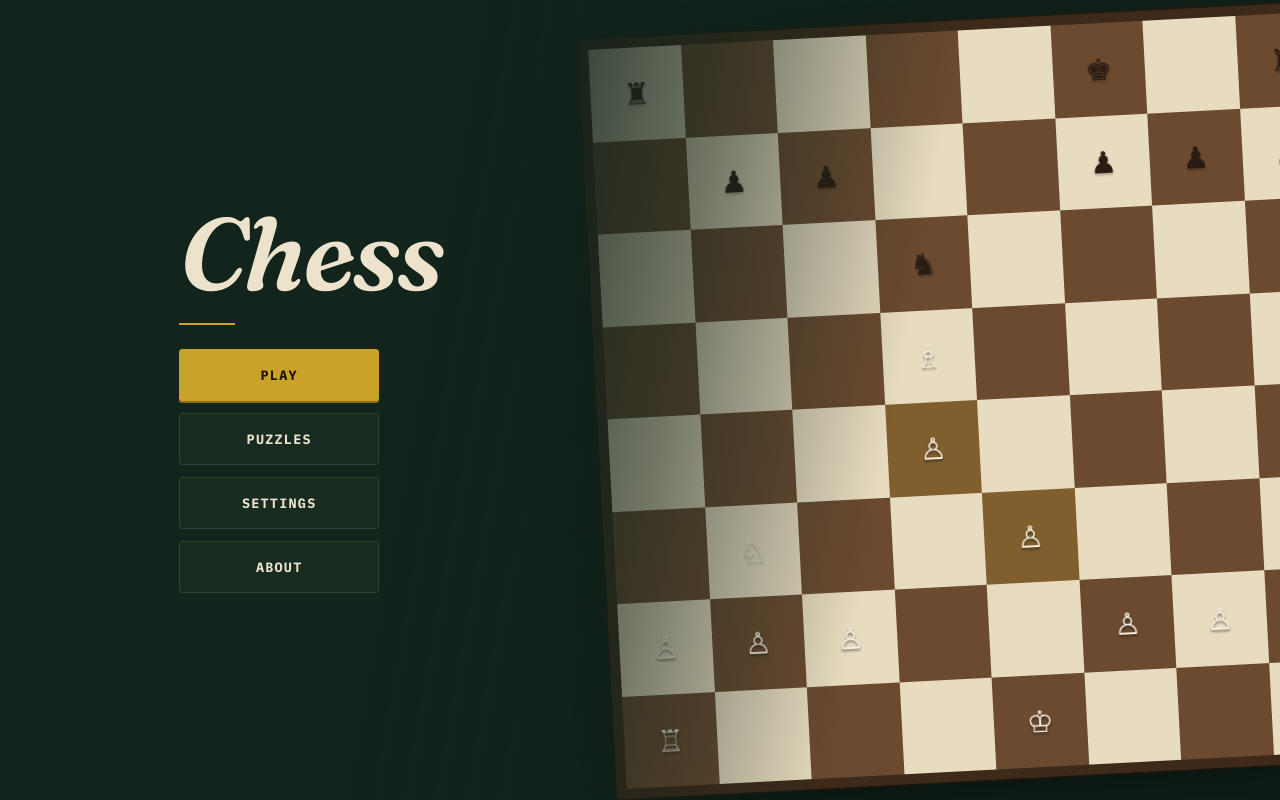
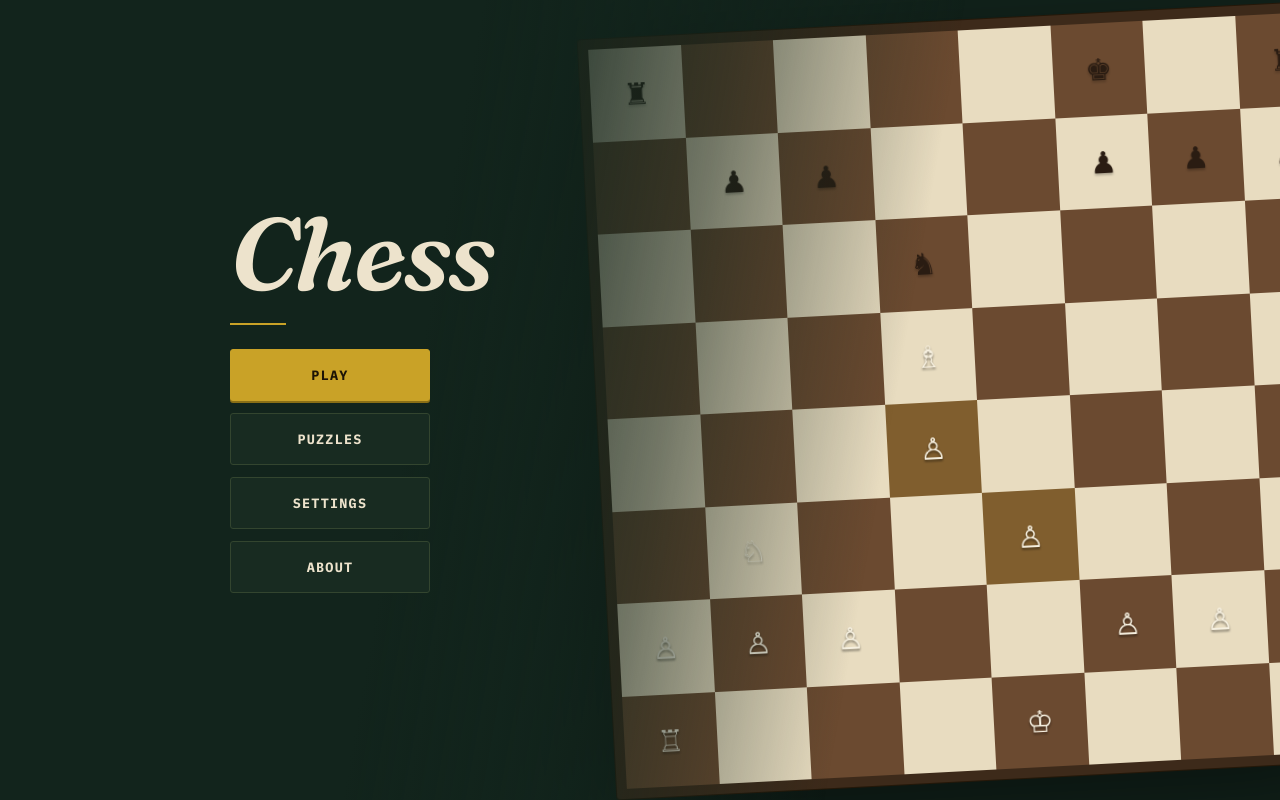
Before and after one commit to Byeok2044/Chess-Game, a React (Vite) app in the folder chess-game/: page / in a window 1280 px wide. Built offline with nearby package versions, Linux system fonts and the light colour scheme; no server answers.

Commit message:
Update Landing.css

```diff
--- a/chess-game/src/Landing.css
+++ b/chess-game/src/Landing.css
@@ -73,7 +73,7 @@
   flex-direction: column;
   justify-content: center;
   align-items: flex-start;
-  padding: 0 clamp(28px, 7vw, 96px) 0 clamp(80px, 14vw, 190px);
+  padding: 0 clamp(28px, 7vw, 96px) 0 clamp(110px, 18vw, 230px);
   max-width: 560px;
 }
 
```
